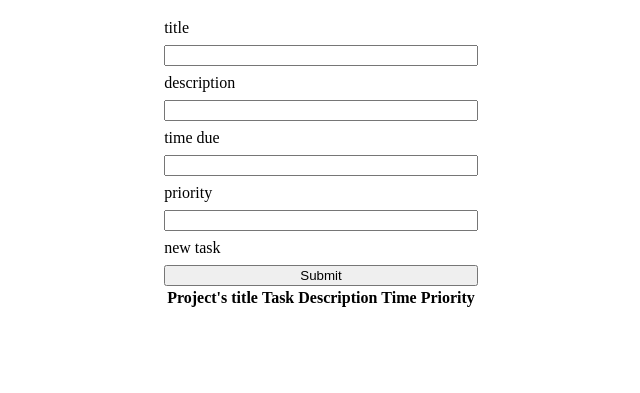
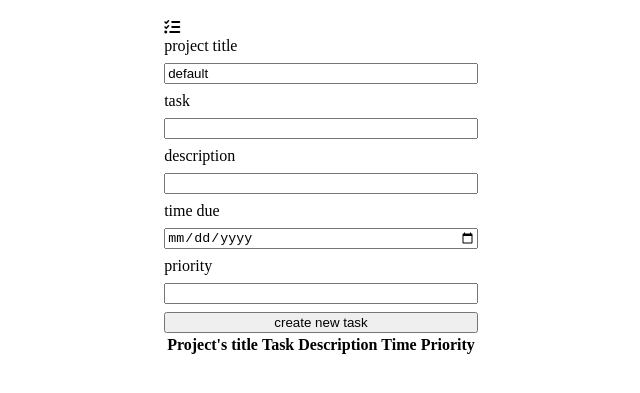
Before and after one commit to kainpets/odin_todos_app, a website built with webpack: page dist/index.html in a window 1280 px wide. Shown: the part 69-462 px from the top of the page, without its empty margins (319-959 px from the left). Built offline with nearby package versions, Linux system fonts and the light colour scheme.

Commit message:
add projects
divide the app into tasks and projects

```diff
--- a/dist/index.html
+++ b/dist/index.html
@@ -8,22 +8,34 @@
     <link rel="stylesheet" href="styles.css" />
     <script src="./main.js" defer></script>
   </head>
-  <body>
-    <main class="container">
+  <link rel="preconnect" href="https://fonts.googleapis.com">
+<link rel="preconnect" href="https://fonts.gstatic.com" crossorigin>
+<link href="https://fonts.googleapis.com/css2?family=Cormorant+Garamond&display=swap" rel="stylesheet">
+<script src="https://kit.fontawesome.com/e3f0a02853.js" crossorigin="anonymous"></script>
+<main class="container">
+  <header class="header">
       <h1>Todos App</h1>
+   <i class="fa-solid fa-list-check"></i>
+  </header>
+  <div class="projects-tasks">
       <form action="" class="todo-form">
-        <label for="title">title</label>
+        <label for="project-title">project title</label>
+        <input type="text" id="title" value="default" />
+        <label for="title">task</label>
         <input type="text" id="title" />
         <label for="description">description</label>
         <input type="text" id="description" />
         <label for="due-date">time due</label>
-        <input type="text" id="due-date" />
+        <input type="date" id="due-date" />
         <label for="priority">priority</label>
-        <input type="text" id="priority">
-        <label for="create-todo">new task</label>
-        <input type="submit" id="create-todo" />
+        <input list="set-priority" id="priority">
+        <datalist id="set-priority">
+          <option value="low">
+          <option value="high">
+        </datalist>
+        <input class=""type="submit" id="create-todo" value="create new task"/>
       </form>
-      <table class="insert-task">
+      <table class="rendered-tasks-form">
         <tr>
           <th>Project's title</th>
           <th>Task</th>
@@ -32,6 +44,7 @@
           <th>Priority</th>
         </tr>
       </table>
+  </div>
     </main>
   </body>
 </html>
```
